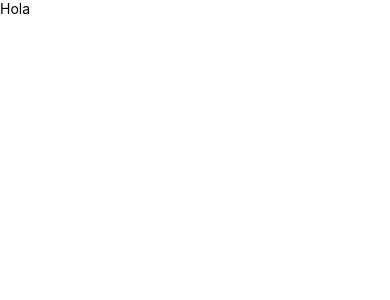
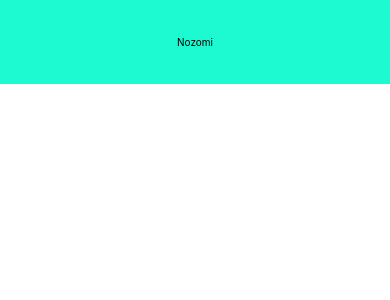
Before and after one commit to AgustinBeli/App-Development, a React Native app in the folder desafio3/: screen / in a window 390 px wide. Shown: the top 300 px of the page. Built offline with nearby package versions, Linux system fonts and the light colour scheme.

Commit message:
Desafio 3

```diff
--- a/desafio3/App.js
+++ b/desafio3/App.js
@@ -1,9 +1,9 @@
-import { StyleSheet, Text, View } from 'react-native';
-import Header from './src/Components/HEader';
+import { StyleSheet, View } from 'react-native';
+import Header from './src/Components/Header';
 
 export default function App() {
   return (
-    <View style = {styles.container}>
+    <View style={styles.container}>
       <Header/>
     </View>
   );
--- a/desafio3/src/Components/Header.jsx
+++ b/desafio3/src/Components/Header.jsx
@@ -1,10 +1,11 @@
 import { StyleSheet, Text, View } from "react-native";
 import React from "react";
+import { colors } from "../Global/Colors";
 
 const Header = () => {
   return (
-    <View>
-      <Text>Hola</Text>
+    <View style={styles.containerHeader}>
+      <Text style={styles.textHeader}>Nozomi</Text>
     </View>
   );
 };
@@ -14,6 +15,11 @@ export default Header;
 const styles = StyleSheet.create({
   containerHeader: {
     height: "10%",
-    backgroundColor: "#03DB9E",
+    backgroundColor: colors.turquoise,
+    justifyContent: "center",
+    alignItems: "center",
+  },
+  textHeader: {
+    fontSize: 10,
   },
 });
--- /dev/null
+++ b/desafio3/src/Global/Colors.js
@@ -0,0 +1,4 @@
+export const colors = {
+    turquoise: "#1DFAD1",
+
+}
```
Also changed, not shown: desafio3/src/Data/categories.json (deleted), desafio3/src/Data/products.json (deleted), 1 other file (tests, documents, lock files or other folders).
